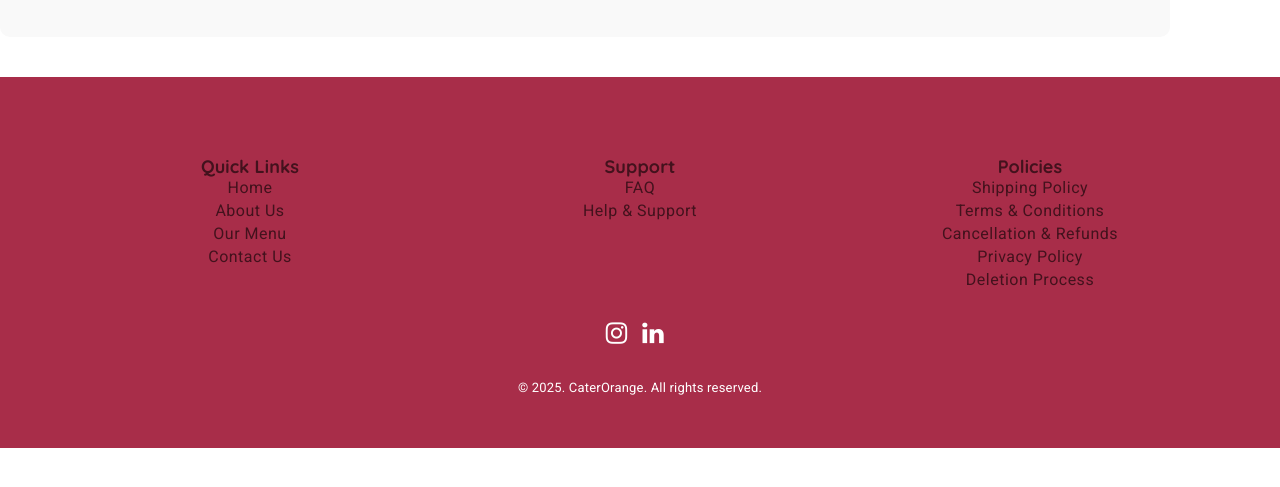
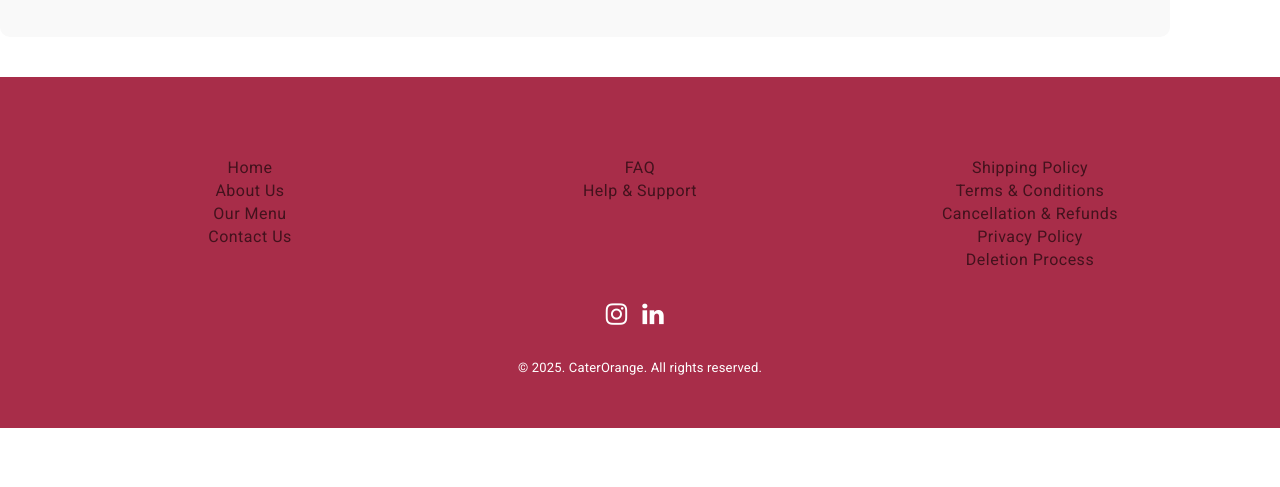
Before and after one commit to CaterOrange/CaterOrangeFrontendPages, a plain HTML site: page privacy-policy.html in a window 1280 px wide. Shown: the part 127-614 px from the top of the page. Drawn offline with Linux system fonts and the light colour scheme; no server answers.

Commit message:
Update privacy-policy.html

```diff
--- a/privacy-policy.html
+++ b/privacy-policy.html
@@ -91,7 +91,6 @@
         <div class="container">
             <div class="row">
                 <div class="col-md-4">
-                    <h4>Quick Links</h4>
                     <ul class="footer-links">
                         <li><a href="index.html#home">Home</a></li>
                         <li><a href="index.html#about">About Us</a></li>
@@ -100,14 +99,12 @@
                     </ul>
                 </div>
                 <div class="col-md-4">
-                    <h4>Support</h4>
                     <ul class="footer-links">
                         <li><a href="index.html#faq">FAQ</a></li>
                         <li><a href="index.html#contact">Help & Support</a></li>
                     </ul>
                 </div>
                 <div class="col-md-4">
-                    <h4>Policies</h4>
                     <ul class="footer-links">
                         <li><a href="shipping-policy.html">Shipping Policy</a></li>
                         <li><a href="terms-conditions.html">Terms & Conditions</a></li>
```
